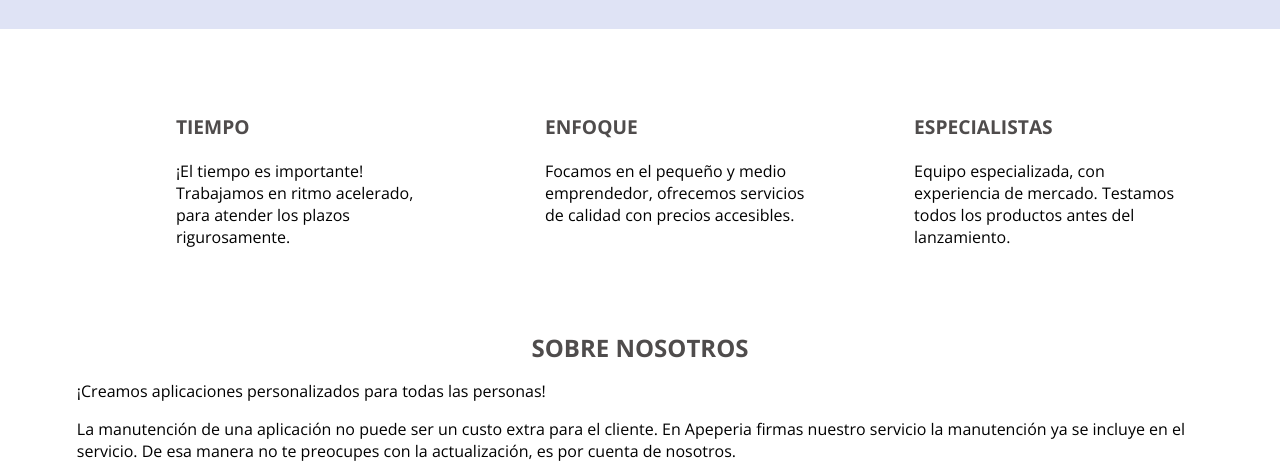
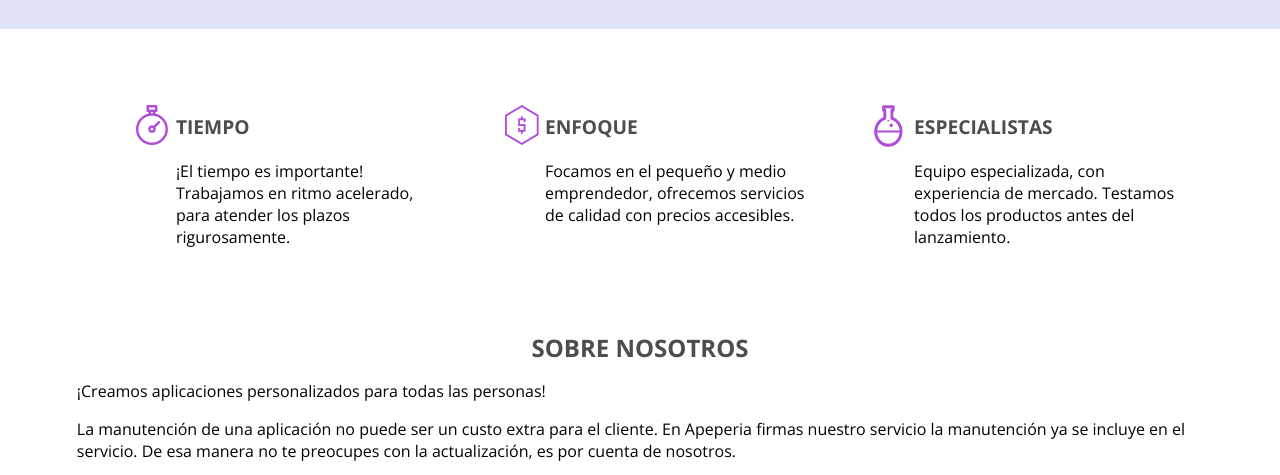
Before and after one commit to DevelopAndy/layaouts-responsivos, a plain HTML site: page index.html in a window 1280 px wide. Shown: the part 1279-1754 px from the top of the page. Drawn offline with nearby package versions, Linux system fonts and the light colour scheme.

Commit message:
añadiendo iconos a la seccion diferenciales

```diff
--- a/css/diferenciales.css
+++ b/css/diferenciales.css
@@ -13,6 +13,8 @@
     max-width: 350px;
     box-sizing: border-box;
     padding: 2rem 0 2rem 5rem;
+    background-repeat: no-repeat;
+    background-position: top 1.25rem left 2.5rem;
 }
 
 .item__titulo {
@@ -26,3 +28,15 @@
 .item__texto {
     line-height: normal;
 }
+
+.diferenciales__item-reloj {
+    background-image: url(../img/icono-reloj.png);
+}
+
+.diferenciales__item-dinero {
+    background-image: url(../img/icono-dinero.png);
+}
+
+.diferenciales__item-quimica {
+    background-image: url(../img/icono-quimica.png);
+}
--- a/index.html
+++ b/index.html
@@ -57,15 +57,15 @@
 
         <section class="diferenciales container">
             <ul class="diferenciales__lista">
-                <li class="diferenciales__item">
+                <li class="diferenciales__item diferenciales__item-reloj">
                     <h2 class="item__titulo">Tiempo</h2>
                     <p class="item__texto">¡El tiempo es importante! Trabajamos en ritmo acelerado, para atender los plazos rigurosamente.</p>
                 </li>
-                <li class="diferenciales__item">
+                <li class="diferenciales__item diferenciales__item-dinero">
                     <h2 class="item__titulo">Enfoque</h2>
                     <p class="item__texto">Focamos en el pequeño y medio emprendedor, ofrecemos servicios de calidad con precios accesibles.</p>
                 </li>
-                <li class="diferenciales__item">
+                <li class="diferenciales__item diferenciales__item-quimica">
                     <h2 class="item__titulo">Especialistas</h2>
                     <p class="item__texto">Equipo especializada, con experiencia de mercado. Testamos todos los productos antes del lanzamiento.</p>
                 </li>
```
